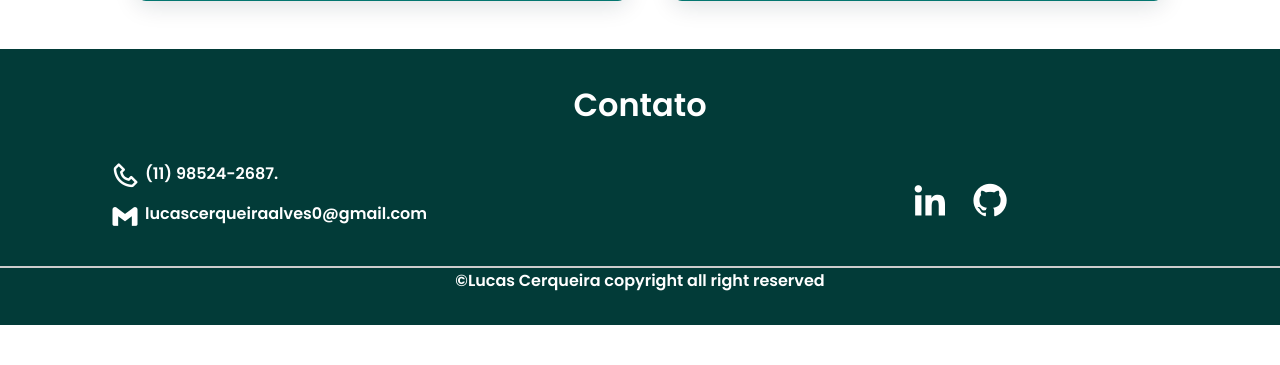
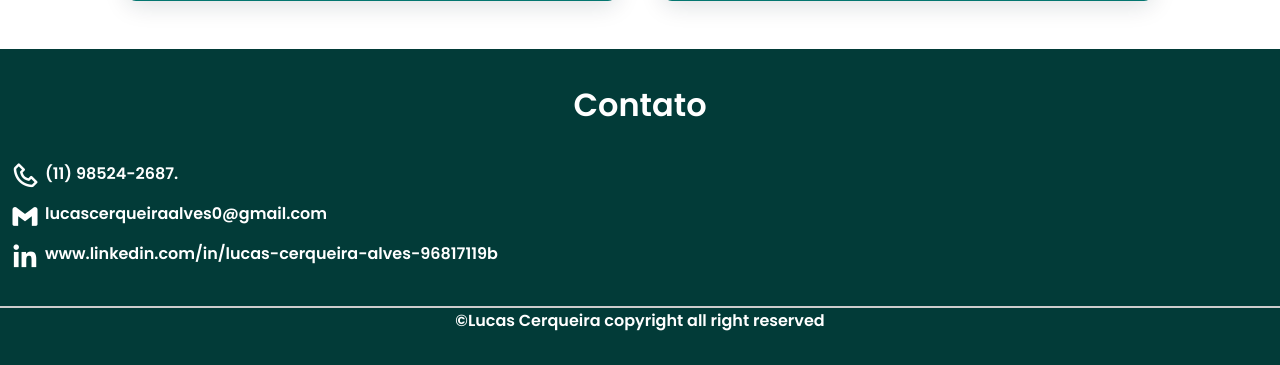
Before and after one commit to LucasCerqueiraalves/portfolio, a PHP site: page / in a window 1280 px wide. Shown: the part 3287-3652 px from the top of the page. Before the commit the page ends 3612 px from the top, so only its background shows below. Run offline with PHP 8.4, Linux system fonts and the light colour scheme.

Commit message:
Retirando alguns icons

```diff
--- a/assets/css/style.css
+++ b/assets/css/style.css
@@ -176,7 +176,7 @@ img {
 }
 .areaLeft .tel {
     display: flex;
-    margin-left: 110px;
+    margin-left: 10px;
 }
 .areaLeft .tel .icon {
     font-size: 30px;
@@ -185,25 +185,11 @@ img {
 
 }
 
-.container .areaRight {
-    width: 50%;
-}
-.container .areaRight .redeSocial {
-    display: flex;
-    align-items: center;
-    justify-content: center;
-}
-.container .areaRight .redeSocial .icon {
-    font-size: 40px;
-    padding: 10px;
-}
-.container .areaRight .redeSocial .icon:hover {
-    font-size: 45px;
-    color: blue;
-}
+
 .direito {
     margin-top: 25px;
     border-top: 2px solid #ccc;
+    margin-bottom: 0;
 }
 @media screen and (max-width: 768px) {
     .nav__menu{
@@ -270,7 +256,7 @@ img {
 
 /*HOME*/
 .l-main{
-    margin-left: 20px;
+    margin-left: 0px;
     top: 30px !important;
 
 }
@@ -639,6 +625,9 @@ img {
     .sobre {
         margin-top: 47px;
     }
+    .tel p {
+        font-size: 13px;
+    }
 }
 
 @media (min-width: 375px) and (max-width: 424px){
--- a/index.html
+++ b/index.html
@@ -45,9 +45,9 @@
             </div>
 
             <div class="home__social">
-                <a href="www.linkedin.com/in/lucas-cerqueira-alves-96817119b" class="home__social-icon"><i class='bx bxl-linkedin'></i></a>
+
                 <a href="https://github.com/LucasCerqueiraalves" class="home__social-icon"><i class='bx bxl-github'></i></a>
-                <a href="https://mail.google.com/mail/u/0/#inbox" class="home__social-icon"><i class='bx bxl-gmail'></i></a>
+
             </div>
 
             <div class="home__img">
@@ -215,13 +215,12 @@
                         <i class='bx bxl-gmail icon'></i>
                         <p>lucascerqueiraalves0@gmail.com</p>
                     </div>
-                </div>
-                <div class="areaRight">
-                    <div class="redeSocial">
-                       <a href=""www.linkedin.com/in/lucas-cerqueira-alves-96817119b"><i class='bx bxl-linkedin icon'></i></a>
-                       <a href="https://github.com/LucasCerqueiraalves"> <i class='bx bxl-github icon'></i></a>
+                    <div class="tel">
+                        <i class='bx bxl-linkedin icon'></i>
+                        <p>www.linkedin.com/in/lucas-cerqueira-alves-96817119b</p>
                     </div>
                 </div>
+
             </div>
         </div>
         <p class="direito">&#169Lucas Cerqueira copyright all right reserved</p>
```
